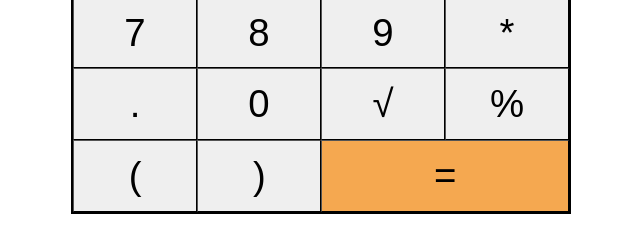
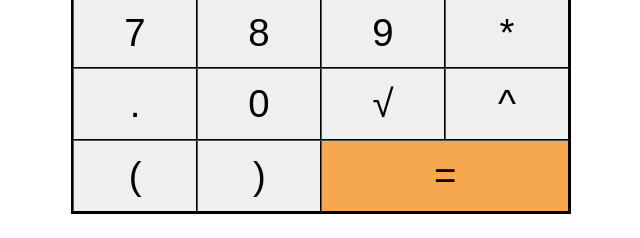
Before and after one commit to githarhub/odin-calculator, a plain HTML site: page index.html in a window 1280 px wide. Shown: the part 439-677 px from the top of the page, 319-959 px from the left. Drawn offline with Linux system fonts and the light colour scheme.

Commit message:
fix: change extra % to ^
changed extra % in button to ^ in index.html

```diff
--- a/index.html
+++ b/index.html
@@ -49,7 +49,7 @@
                         <button class="cal-num-pad-button">.</button>
                         <button class="cal-num-pad-button">0</button>
                         <button class="cal-num-pad-button">√</button>
-                        <button class="cal-num-pad-button">%</button>
+                        <button class="cal-num-pad-button">^</button>
                     </div>
                     <div class="cal-num-pad-row">
                         <button class="cal-num-pad-button">(</button>
```
